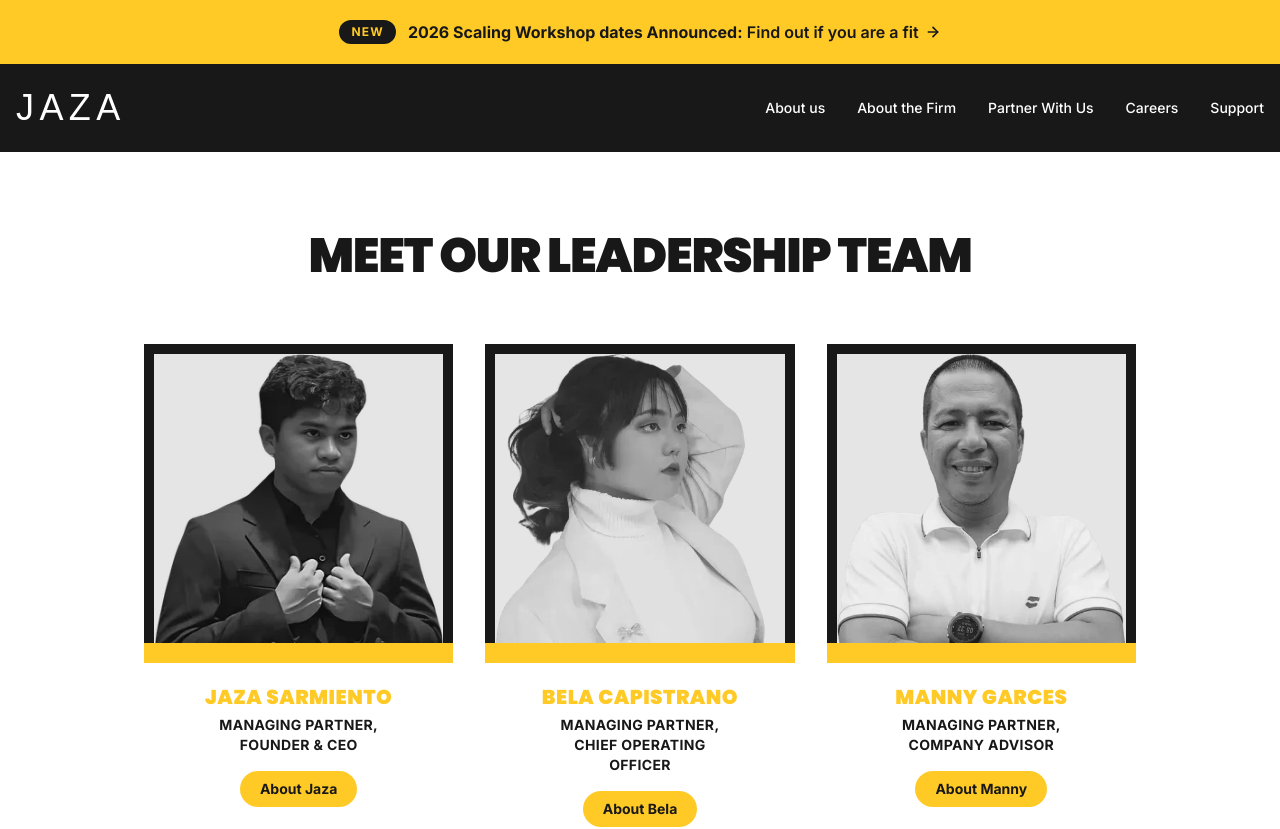
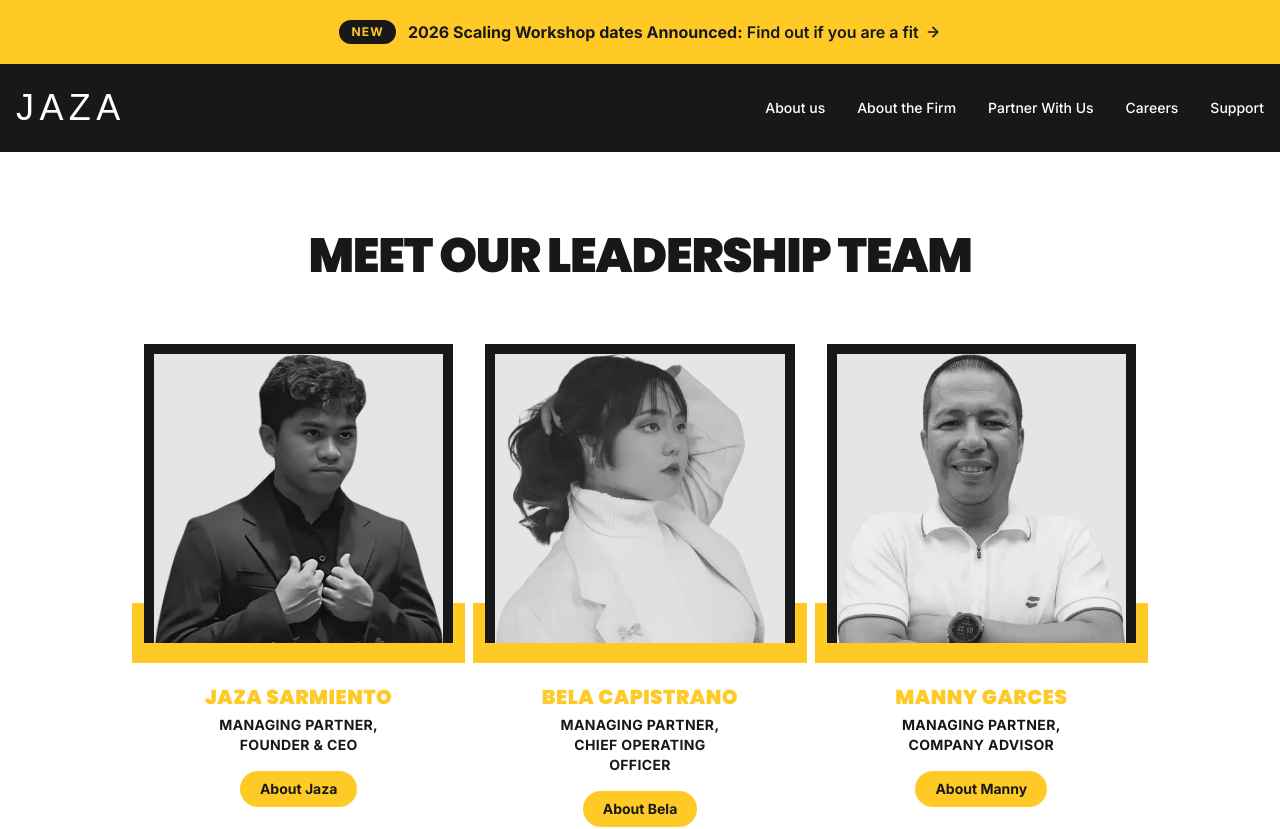
Before and after one commit to JAZA-Group-OS/jaza-media-site, a Next.js app: page /about-the-firm in a window 1280 px wide. Shown: the top 829 px of the page. Built offline with nearby package versions, Linux system fonts and the light colour scheme; a web font is replaced by a local one.

Commit message:
feat: yellow tab behind photo extends up sides + below for 3D lift effect

```diff
--- a/components/team-card.tsx
+++ b/components/team-card.tsx
@@ -25,6 +25,7 @@ export function TeamCard({ member }: { member: Member }) {
 
   return (
     <article className="flex flex-col items-center text-center">
+      <div className="relative mb-5 w-full">
         <div
           className={`relative z-10 w-full border-x-[10px] border-t-[10px] ${borderClass}`}
         >
@@ -42,7 +43,11 @@ export function TeamCard({ member }: { member: Member }) {
             )}
           </div>
         </div>
-      <div className="-mt-2 h-7 w-full bg-brand-yellow" aria-hidden />
+        <div
+          className="absolute -inset-x-3 -bottom-5 h-[60px] bg-brand-yellow"
+          aria-hidden
+        />
+      </div>
 
       <h3 className="mt-5 font-heading text-lg font-black uppercase tracking-wide text-brand-yellow md:text-xl">
         {displayName}
```
Lines whose indentation alone changed are shown as unchanged.
